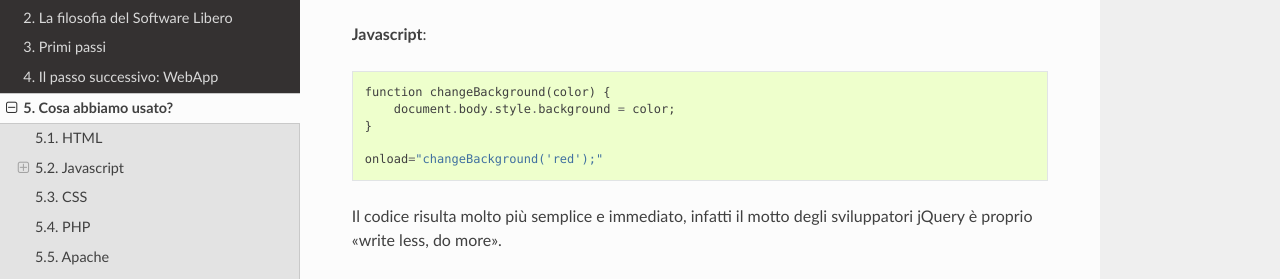
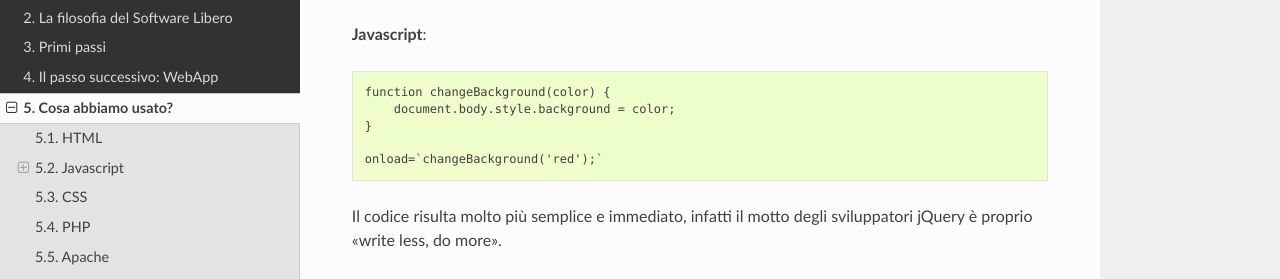
Before and after one commit to feroda/v4vendemmia, a Sphinx documentation site: the page built from doc/technologies.rst, in a window 1280 px wide and 900 px high, scrolled down 804 px. Shown: the part 175-454 px from the top of the window. Built offline with Sphinx 7.4.7 and the Read the Docs theme 2.0.0, drawn with Linux system fonts in a browser that asks for light colours; part of the change alters nothing that is shown.

```diff
--- a/doc/technologies.rst
+++ b/doc/technologies.rst
@@ -35,7 +35,7 @@ Ecco un esempio di codice che cambia il colore dello sfondo:
         document.body.style.background = color;
     }
 
-    onload="changeBackground('red');"
+    onload=`changeBackground('red');`
 
 Il codice risulta molto più semplice e immediato, infatti il motto degli sviluppatori jQuery è proprio «write less, do more».
 
@@ -71,6 +71,8 @@ AJAX (Asynchronous JavaScript and XML) è una tecnica di sviluppo software per l
 Questa tecnica si basa su uno scambio di dati in background fra web browser e server, che consente l'aggiornamento dinamico di una pagina web senza esplicito ricaricamento da parte dell'utente.
 AJAX è asincrono nel senso che i dati extra sono richiesti al server e caricati in background senza interferire con il comportamento della pagina esistente.
 
+|ajax-diagram|
+
 `XML <http://www.w3schools.com/xml/default.asp>`_
 -------------------------------------------------
 XML (eXtensible Markup Language) è linguaggio marcatore (Markup Language) estendibile (eXtensible) in quanto permette di creare tag personalizzati, proprio come quelli html, e dare a ciascuno un significato riferito ai contentuti.
@@ -90,3 +92,5 @@ Esempio::
 Bootstrap è una raccolta di strumenti liberi per la creazione di siti e applicazioni per il Web. Essa contiene modelli di progettazione basati su HTML e CSS, sia per la tipografia, che per le varie componenti dell'interfaccia, come moduli, pulsanti e navigazione.
 
 Dalla versione 2.0 supporta anche il responsive web design. Ciò significa che il layout delle pagine web si regola dinamicamente, tenendo conto delle caratteristiche del dispositivo utilizzato, sia esso desktop, tablet o telefono cellulare. A partire dalla versione 3.0, Bootstrap ha adottato il responsive design come impostazione predefinita, sottolineando il suo essere nata come libreria multidispositivo e multipiattaforma.
+
+.. |ajax-diagram| image:: /images/ajax-diagram.png
```
Also changed, not shown: doc/images/ajax-diagram.png (added), 2 other files.
